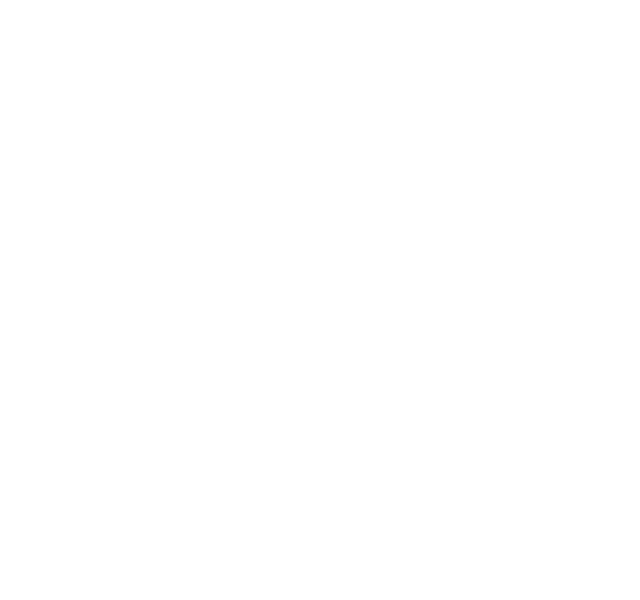
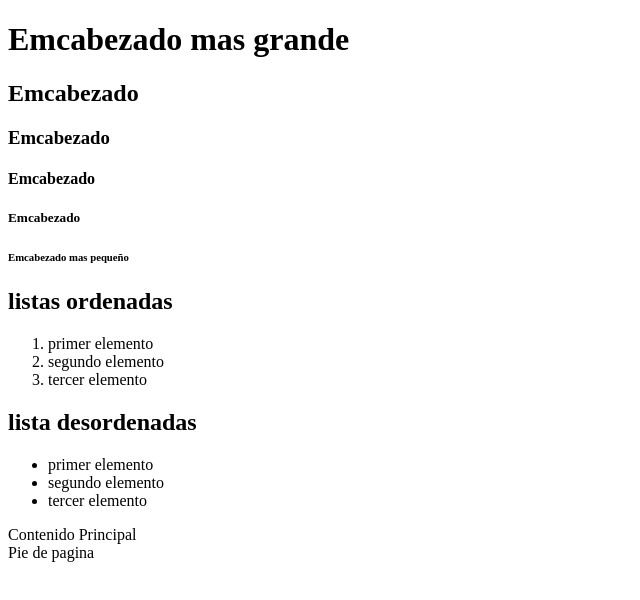
Before and after one commit to SantiagoAHS/SantiagoAHS.github.io, a plain HTML site: page contact.html in a window 1280 px wide. Shown: the whole page, without its empty margins (0-640 px from the left). Drawn offline with Linux system fonts and the light colour scheme.

Commit message:
Agregamos nuevas etiquetas

```diff
--- a/contact.html
+++ b/contact.html
@@ -0,0 +1,46 @@
+<!DOCTYPE html>
+<html lang="en">
+<head>
+    <meta charset="UTF-8">
+    <meta http-equiv="X-UA-Compatible" content="IE=edge">
+    <meta name="viewport" content="width=device-width, initial-scale=1.0">
+    <title>Document</title>
+</head>
+<body>
+    <!--<div id="head">
+        Emcabezado
+    </div>
+    <div id="main">
+        Contenido principal
+    </div>
+    <div id="footer">
+        pie de pagina
+    </div>-->
+    <header>
+       <h1>Emcabezado mas grande</h1>
+       <h2>Emcabezado</h2>
+       <h3>Emcabezado</h3>
+       <h4>Emcabezado</h4>
+       <h5>Emcabezado</h5>
+       <h6>Emcabezado mas pequeño</h6>
+    </header>
+    <main>
+        <h2>listas ordenadas</h2>
+        <ol>
+            <li>primer elemento</li>
+            <li>segundo elemento</li>
+            <li>tercer elemento</li>
+        </ol>
+        <h2>lista desordenadas</h2>
+        <ul>
+            <li>primer elemento</li>
+            <li>segundo elemento</li>
+            <li>tercer elemento</li>
+        </ul>
+        Contenido Principal
+    </main>
+    <footer>
+        Pie de pagina
+    </footer>
+</body>
+</html>
--- a/index.html
+++ b/index.html
@@ -1,16 +1,24 @@
 <!DOCTYPE html>
 <html lang="en">
+
 <head>
     <meta charset="UTF-8">
     <meta http-equiv="X-UA-Compatible" content="IE=edge">
     <meta name="viewport" content="width=device-width, initial-scale=1.0">
     <title>Pagina Personal</title>
 </head>
-<body>
-    <h3>Hola Mundo Web!</h3>
-    <hr>
+<h3>Hola Mundo Web!</h3>
+<hr>
+</head>
+<main>
     <h1>Soy Santiago</h1>
     <button onclick="saludar()">"saludar"</button>
-    <script src="./js/app.js"></script>
+</main>
+<footer>
+    <p>Lorem ipsum dolor sit amet consectetur adipisicing elit. Porro, nihil?</p>
+</footer>
+
+<script src="./js/app.js"></script>
 </body>
+
 </html>
--- a/js/app.js
+++ b/js/app.js
@@ -1,2 +1,3 @@
-console.log('hola mundo!');
+const saludar=()=>{
     alert('holaaa!')
+}
```
